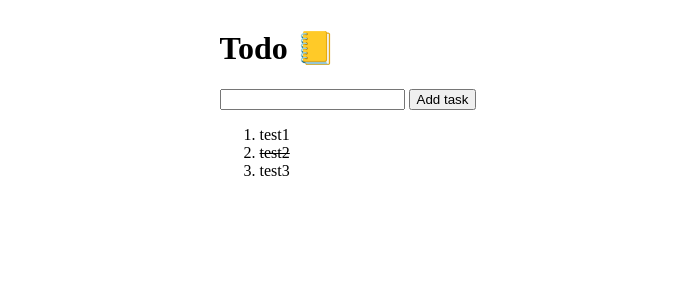
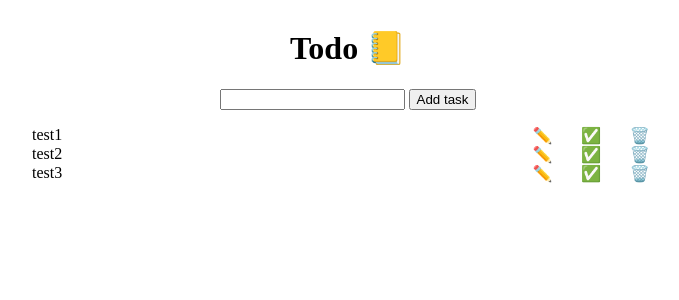
Before and after one commit to RaceOsuna/svelte-todo-app, a SvelteKit app: page / in a window 1280 px wide. Shown: the top 300 px of the page, without its empty margins (292-971 px from the left). Built offline with nearby package versions, Linux system fonts and the light colour scheme.

Commit message:
Feat: delete and toggle complete functionality

```diff
--- a/src/routes/+page.svelte
+++ b/src/routes/+page.svelte
@@ -1,7 +1,7 @@
 <script>
   let taskList = [
     {name: 'test1', isComplete: false},
-    {name: 'test2', isComplete: true},
+    {name: 'test2', isComplete: false},
     {name: 'test3', isComplete: false}
 ]
 
@@ -16,18 +16,42 @@ const addTask = () => {
   inputText = ''
 }
 
+// @ts-ignore
+const markComplete = (index) => {
+  if(!taskList[index].isComplete) {
+  taskList[index].isComplete = true
+  } else {
+    taskList[index].isComplete = false
+  }
+}
+
+// @ts-ignore
+const deleteTask = (index) => {
+  const deleteTask = taskList[index]
+  taskList = taskList.filter(task => task !== deleteTask)
+}
+
 </script>
 
 <main>
-  <div>
+  <div class="app-container">
     <h1>Todo 📒</h1>
     <form action="">
       <input type="text" bind:value={inputText}>
       <button on:click={addTask}>Add task</button>
     </form>
     <ol>
-      {#each taskList as task}
-      <li class:complete={task.isComplete}>{task.name}</li>
+      {#each taskList as task, index}
+      <div class="list-item">
+        <li class:complete={task.isComplete}>{task.name}</li>
+        <div class="icon-container">
+          <span class="icon">✏️</span>
+          <!-- svelte-ignore a11y-click-events-have-key-events -->
+          <span role="button" tabindex="0" class="icon" on:click={() => markComplete(index)}>✅</span>
+          <!-- svelte-ignore a11y-click-events-have-key-events -->
+          <span role="button" tabindex="0" class="icon" on:click={() => deleteTask(index)}>🗑️</span>
+        </div>
+      </div>
       {/each}
     </ol>
   </div>
@@ -38,12 +62,46 @@ const addTask = () => {
     display: flex;
     justify-content: center;
     align-items: center;
+    width: 100%;
+    margin: 0;
+  }
+
+  .app-container {
+    display: flex;
+    flex-direction: column;
+    align-items: center;
+    width: 50%;
   }
   .complete {
     text-decoration: line-through;
+    color: red;
+  }
+
+  ol {
+    width: 100%;
+    padding-left: 0;
+  }
+
+  .list-item {
+    display: flex;
+  }
+  li {
+    display: flex;
+    justify-content: space-between;
+    width: 100%;
+  }
+
+  .icon-container {
+    display: flex;
+    justify-content: space-around;
+    width: 30%;
   }
 
   button {
     cursor: pointer;
   }
+
+  .icon {
+    cursor: pointer;
+  }
 </style>
```
